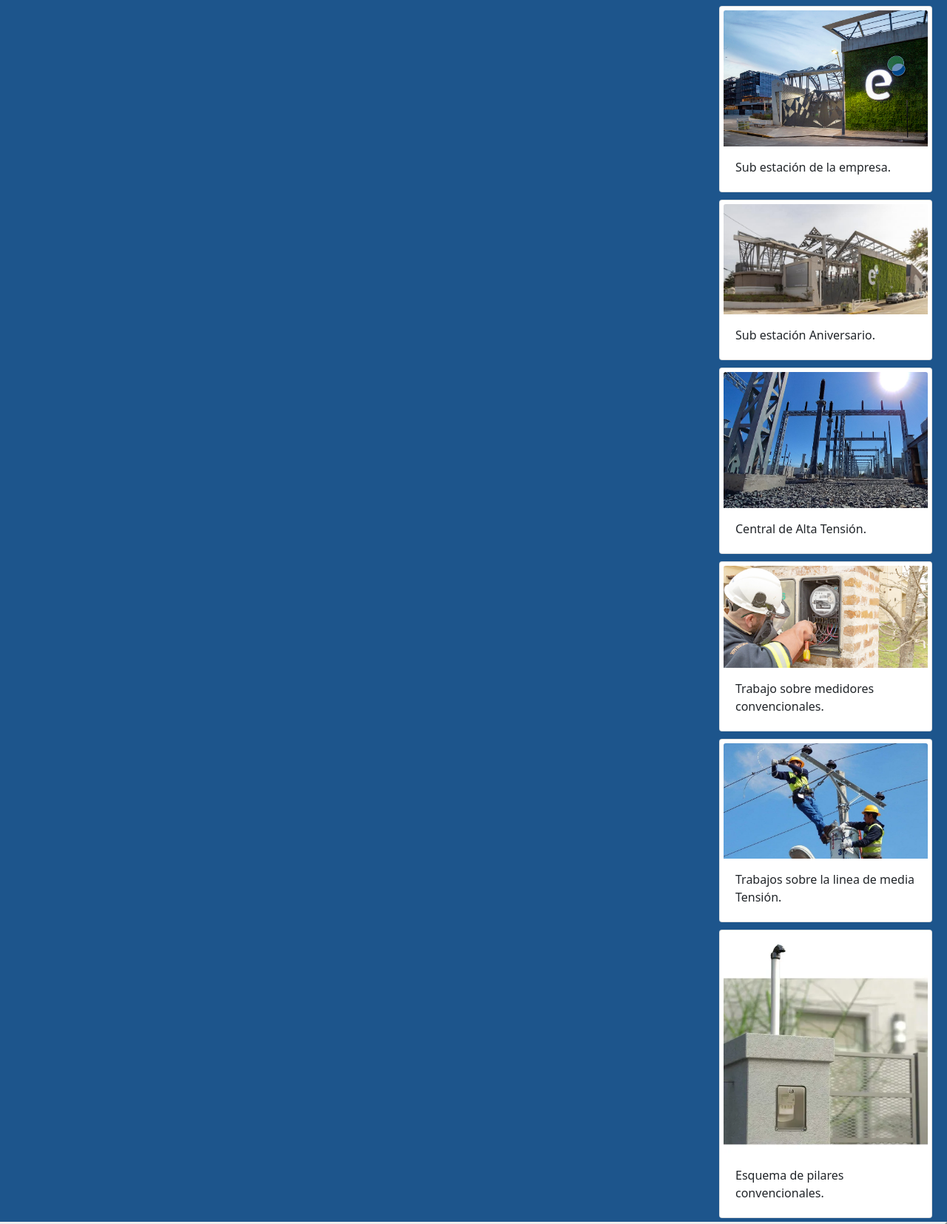
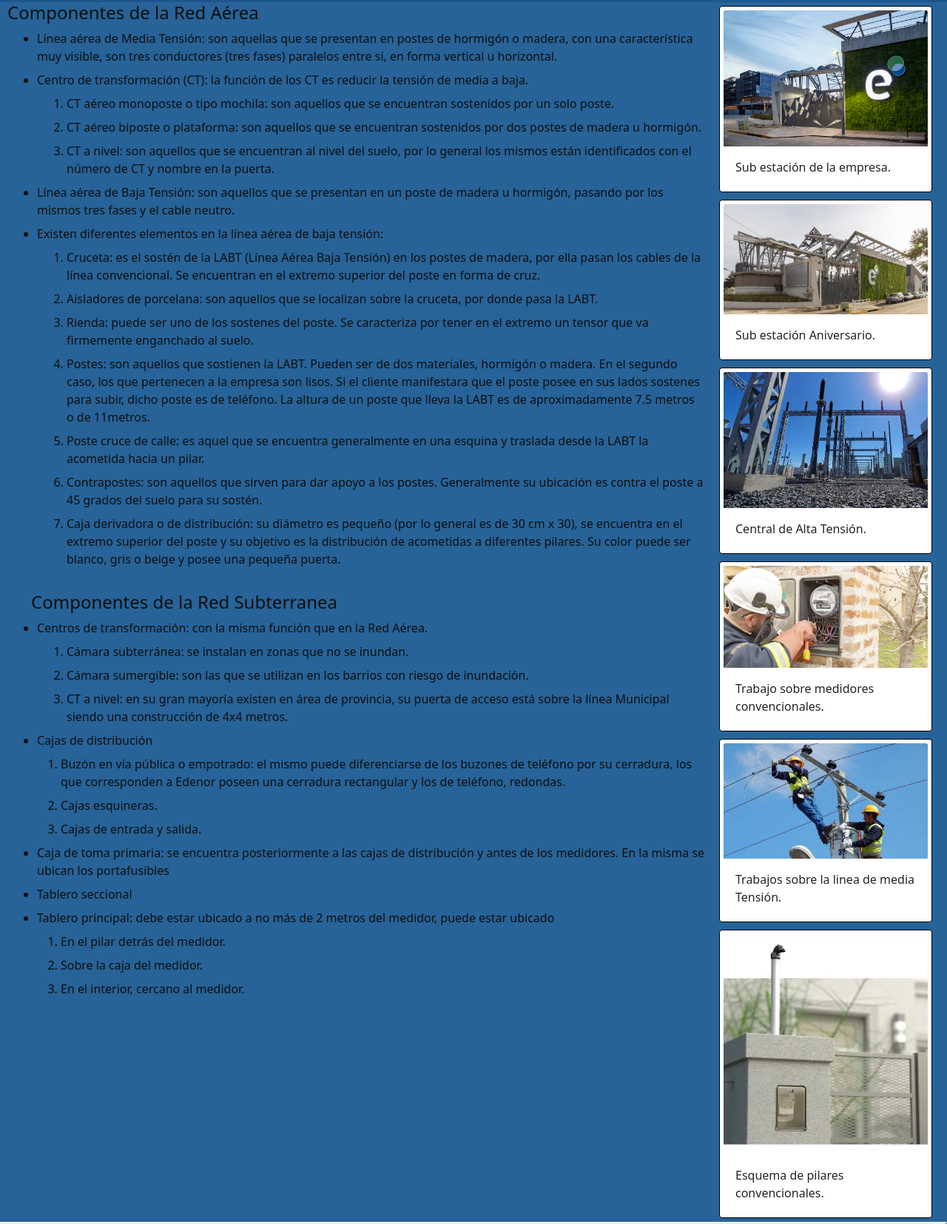
Before and after one commit to GabrielDecima/proyecto-decima-gabriel, a website: page Paginas/Instalaciones.html in a window 1280 px wide. Shown: the part 182-1837 px from the top of the page at 74% size. Drawn offline with nearby package versions, Linux system fonts and the light colour scheme; a web font is replaced by a local one.

Commit message:
Agredando contenido a instalaciones

```diff
--- a/Paginas/Instalaciones.html
+++ b/Paginas/Instalaciones.html
@@ -89,11 +89,129 @@
         <!-- Fin del header -->
 
     <!-- Inicio del main -->
-    <main>
-        <section class="section-img">
+    <main class="main-instalaciones">
+
+        <section class="informacion-instalaciones">
+
+         <h4>Componentes de la Red Aérea</h4>
+
+         <ul>
+          <li> 	Línea aérea de Media Tensión: son aquellas que se presentan en postes de hormigón o madera, con una característica muy visible, son tres conductores (tres fases) paralelos entre sí, en forma vertical u horizontal.</li>
+
+          <li>
+            Centro de transformación (CT): la función de los CT es reducir la tensión de media a baja.
+            <ol>
+              <li>
+                CT aéreo monoposte o tipo mochila: son aquellos que se encuentran sostenidos por un solo poste.
+              </li>
+              <li>
+                CT aéreo biposte o plataforma: son aquellos que se encuentran sostenidos por dos postes de madera u hormigón.
+              </li>
+              <li>
+                CT a nivel: son aquellos que se encuentran al nivel del suelo, por lo general los mismos están identificados con el número de CT y nombre en la puerta.
+              </li>
+            </ol>
+          </li>
+
+          <li>
+            Línea aérea de Baja Tensión: son aquellos que se presentan en un poste de          madera u hormigón, pasando por los mismos tres fases y el cable neutro.
+          </li>
+
+          <li>
+            Existen diferentes elementos en la línea aérea de baja tensión:
+
+            <ol>
+              <li>
+                	Cruceta: es el sostén de la LABT (Línea Aérea Baja Tensión) en los postes de madera, por ella pasan los cables de la línea convencional.  Se encuentran en el extremo superior del poste en forma de cruz.
+              </li>
+              <li>
+                	Aisladores de porcelana: son aquellos que se localizan sobre la cruceta, por donde pasa la LABT.
+              </li>
+              <li>
+                	Rienda: puede ser uno de los sostenes del poste.  Se caracteriza por tener en el extremo un tensor que va firmemente enganchado al suelo.
+              </li>
+
+              <li>
+                	Postes: son aquellos que sostienen la LABT.  Pueden ser de dos materiales, hormigón o madera.  En el segundo caso, los que pertenecen a la empresa son lisos. Si el cliente manifestara que el poste posee en sus lados sostenes para subir, dicho poste es de teléfono.  La altura de un poste que lleva la LABT es de aproximadamente 7.5 metros o de 11metros.
+              </li>
+
+              <li>
+                	Poste cruce de calle: es aquel que se encuentra generalmente en una esquina y traslada desde la LABT la acometida hacia un pilar.
+              </li>
+
+              <li>
+                	Contrapostes: son aquellos que sirven para dar apoyo a los postes.  Generalmente su ubicación es contra el poste a 45 grados del suelo para su sostén.
+              </li>
+
+              <li>
+                	Caja derivadora o de distribución: su diámetro es pequeño (por lo general es de 30 cm x 30), se encuentra en el extremo superior del poste y su objetivo es la distribución de acometidas a diferentes pilares. Su color puede ser blanco, gris o beige y posee una pequeña puerta.
+              </li>
+            </ol>
+          </li> <br>
+
+          <h4>Componentes de la Red Subterranea</h4>
+
+
+         <li>
+          Centros de transformación: con la misma función que en la Red Aérea.
+          <ol>
+            <li>
+              	Cámara subterránea: se instalan en zonas que no se inundan.
+            </li>
+            <li>
+              Cámara sumergible: son las que se utilizan en los barrios con riesgo de inundación.
+            </li>
+            <li>
+              	CT a nivel: en su gran mayoría existen en área de provincia, su puerta de acceso está sobre la línea Municipal siendo una construcción de 4x4 metros.
+            </li>
+          </ol>
+         </li>
+
+         <li>
+          Cajas de distribución
+         </li>
+         <ol>
+           <li>
+            	Buzón en vía pública o empotrado: el mismo puede diferenciarse de los buzones de teléfono por su cerradura, los que corresponden a Edenor poseen una cerradura rectangular y los de teléfono, redondas.
+           </li>
+           <li>
+            Cajas esquineras.
+           </li>
+
+           <li>
+            Cajas de entrada y salida.
+           </li>
+         </ol>
+
+
+         <li>
+          Caja de toma primaria: se encuentra posteriormente a las cajas de distribución y antes de los medidores.  En la misma se ubican los portafusibles
+         </li>
+         <li>
+          Tablero seccional
+         </li>
+         <li>
+          Tablero principal: debe estar ubicado a no más de 2 metros del medidor, puede estar ubicado
+         </li>
+         <ol>
+           <li>
+            	En el pilar detrás del medidor.
+           </li>
+           <li>
+            	Sobre la caja del medidor.
+           </li>
+           <li>
+            En el interior, cercano al medidor.
+           </li>
+         </ol>
+
+
+         </ul>
 
 
         </section>
+
+
 
         <div class="contenedor-cards">
 
@@ -150,6 +268,7 @@
 
 
 
+
     </main>
     <!-- Fin del main -->
 
--- a/scss/instalaciones.scss
+++ b/scss/instalaciones.scss
@@ -16,17 +16,37 @@
     /* ------------------------------ Estilos imagen de Instalaciones ----------------------------------- */
 
 
+    .main-instalaciones{
+
+      display: grid;
+      grid-template-areas:
+      "informacion cards"
+    ;
+      background-color: rgb(39, 99, 152);
+
+   }
+
 
     .contenedor-cards{
         display: flex;
         flex-direction:column;
         align-items: end;
         margin-right: 15px;
+        grid-area: cards;
 
+
+        .card{
+          border: solid 1.5px black;
+        }
 
 
     }
 
+    .informacion-instalaciones{
+      grid-area: informacion;
+      margin-left: $espacio-min;
+      color: rgb(14, 14, 14);
+    }
 
 
 
```
Also changed, not shown: css/main.css.
